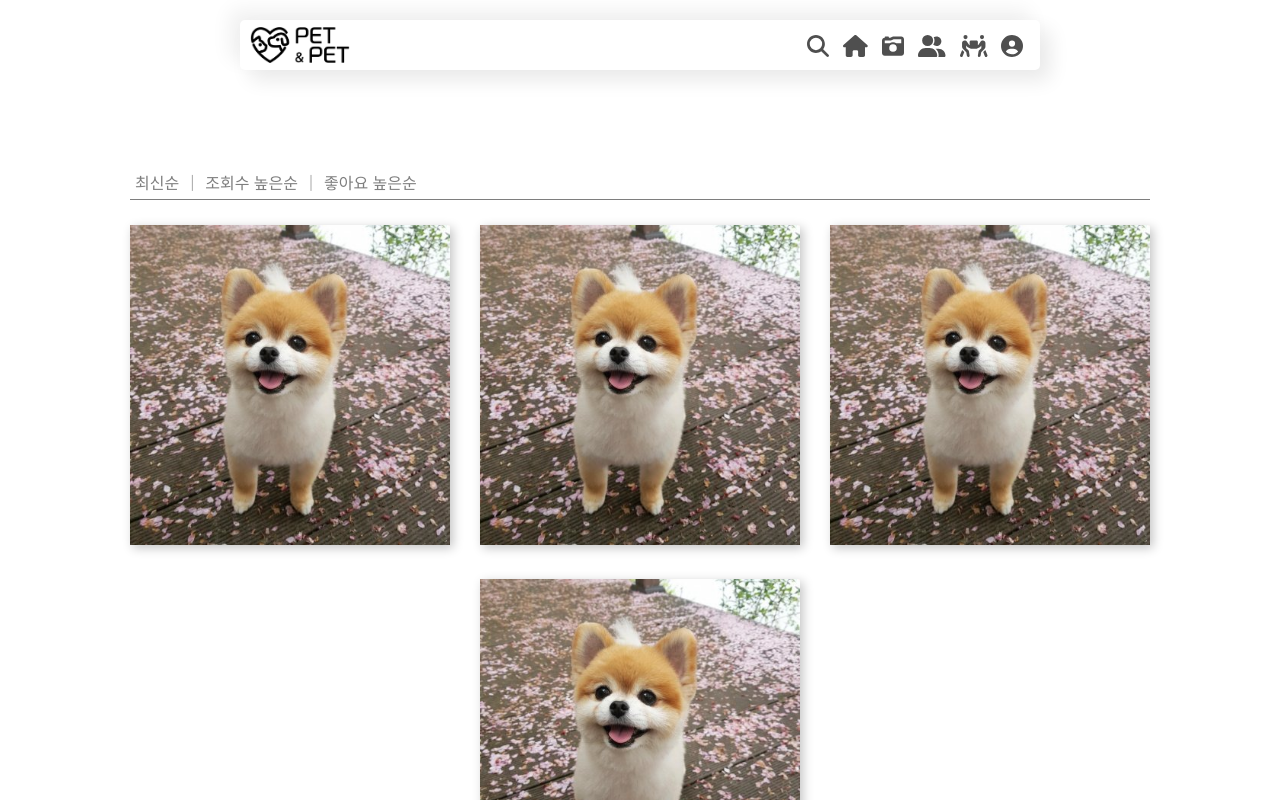
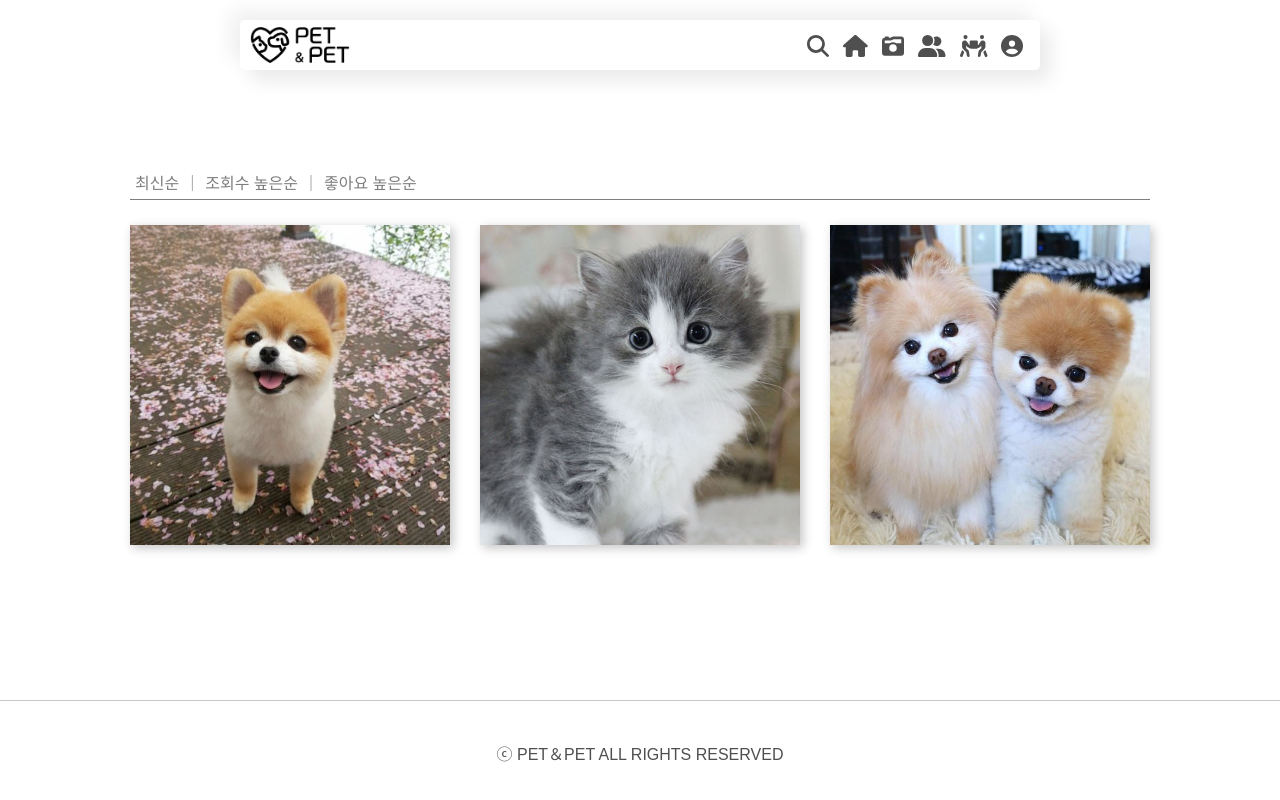
Before and after one commit to lee-goeun/final_project, a React (Create React App) app in the folder client/: page /postpage in a window 1280 px wide. Shown: the top 800 px of the page. Built offline with nearby package versions, Linux system fonts and the light colour scheme; a web font is replaced by a local one.

Commit message:
미니포스트, 댓글, 임시 data 적용

```diff
--- a/client/src/components/Post.css
+++ b/client/src/components/Post.css
@@ -30,6 +30,7 @@
 .like-count,
 .views-count {
   margin: 0 10px 0 20px;
+  font-size: 25px;
 }
 #big-heart-icon {
   color: red;
@@ -118,6 +119,9 @@
   cursor: pointer;
   font-size: 24px;
   transition: 0.3s;
+}
+#border-heart-btn:hover {
+  color: red;
 }
 #border-comment-btn:hover {
   color: #45e6f2;
@@ -230,7 +234,7 @@
 .mpimg-container img {
   width: 100%;
   height: 100%;
-  object-fit: contain;
+  object-fit: cover;
 }
 .content-container {
   position: relative;
--- a/client/src/components/Post.jsx
+++ b/client/src/components/Post.jsx
@@ -137,6 +137,7 @@ const PostContainer = () => {
           </div>
         </div>
       </div>
+
       {/* <FontAwesomeIcon icon={faX} id="modal-off-icon" title="창닫기" /> */}
     </>
   );
@@ -148,60 +149,119 @@ const MiniPostContainer = () => {
     setShowPostDetail(true);
     alert('포스트 자세히 보기');
   };
+
+  const [miniPost, setMiniPost] = useState({
+    post: [
+      {
+        id: 0,
+        img: 'img/img.jpg',
+        like: 22,
+        comment: 2,
+        views: 765,
+      },
+      {
+        id: 1,
+        img: 'img/cat.png',
+        like: 2222,
+        comment: 132,
+        views: 3865,
+      },
+      {
+        id: 2,
+        img: 'img/sam01.jpg',
+        like: 9822,
+        comment: 2132,
+        views: 33865,
+      },
+    ],
+  });
+
   return (
     <>
-      <div className="mini-post-container" onClick={clickPost}>
+      {miniPost.post.map((mPost) => (
+        <div key={mPost.id} className="mini-post-container" onClick={clickPost}>
           <div className="mpimg-container">
-          <img src={process.env.PUBLIC_URL + 'img/img.jpg'} />
+            <img
+              src={process.env.PUBLIC_URL + `${mPost.img}`}
+              alt="이미지 로딩 에러"
+            />
           </div>
           <div className="content-container">
             <span>
-            113
+              {mPost.like}
               <FontAwesomeIcon icon={borderHeart} id="border-heart-icon" />
             </span>
             <span>
-            2
+              {mPost.comment}
               <FontAwesomeIcon icon={borderComment} id="border-comment-icon" />
             </span>
             <span>
-            98
+              {mPost.views}
               <FontAwesomeIcon icon={borderEye} id="border-views-icon" />
             </span>
           </div>
         </div>
+      ))}
     </>
   );
 };
 
 const CommentContainer = () => {
+  const [comment, setCommnet] = useState({
+    comments: [
+      {
+        id: 0,
+        nick: '집사',
+        img: 'https://blog.kakaocdn.net/dn/btkVeS/btqFOXbMQbB/Uf5rey5lRoKKRStYNn5oVK/img.png',
+        date: '2022/02/10',
+        content: '고양이 진짜 이쁘네요 부러워용ㅠ',
+      },
+      {
+        id: 1,
+        nick: '고양이나만없어',
+        img: 'https://image.fnnews.com/resource/media/image/2021/04/21/202104211351203685_l.jpg',
+        date: '2022/02/12',
+        content: '고양이 무슨 종이에요?',
+      },
+      {
+        id: 2,
+        nick: '가나다라',
+        img: 'https://img.hankyung.com/photo/202103/20210323110008_60594ba899dab_1.jpg',
+        date: '2022/02/20',
+        content: '부럽다. 부럽다. 부럽다. 부럽다. 부럽다. 부럽다.',
+      },
+    ],
+  });
+
   return (
     <>
-      <div className="comment-container">
+      {comment.comments.map((com) => (
+        <div key={com.id} className="comment-container">
           <div className="cc01">
             <div className="cc01-img-container">
-            <img src={process.env.PUBLIC_URL + 'img/cam.jpg'} />
+              <img src={process.env.PUBLIC_URL + `${com.img}`} />
             </div>
           </div>
           <div className="cc02">
-          <h3>catman</h3>
-          <p>2022/02/21</p>
+            <h3>{com.nick}</h3>
+            <p>{com.date}</p>
           </div>
           <div className="cc03">
             <FontAwesomeIcon icon={faPen} id="edit-icon" title="수정하기" />
             <FontAwesomeIcon icon={faX} id="delete-icon" title="삭제하기" />
           </div>
           <div className="cc04">
-          <p>
-            와 너무 이뻐요 와 너무 이뻐요 와 너무 이뻐요 와 너무 이뻐요 와 너무
-            이뻐요 와 너무 이뻐요
-          </p>
+            <p>{com.content}</p>
           </div>
         </div>
+      ))}
     </>
   );
 };
 
 const PostBackground = () => {
+  const [posts, setPosts] = useState([]);
+
   return (
     <>
       <div className="post-background">
@@ -209,10 +269,14 @@ const PostBackground = () => {
           <span>최신순</span>｜<span>조회수 높은순</span>｜
           <span>좋아요 높은순</span>
         </div>
+
+        {/* <div>
+          {posts.map((post) => (
+            <PostItem key={post.id} post={post} />
+          ))}
+        </div> */}
+
         <div className="post-list">
-          <MiniPostContainer />
-          <MiniPostContainer />
-          <MiniPostContainer />
           <MiniPostContainer />
         </div>
       </div>
--- a/client/src/components/authentication/Join.jsx
+++ b/client/src/components/authentication/Join.jsx
@@ -6,6 +6,11 @@ import DaumPostHook from '../common/DaumPostHook';
 import styled from 'styled-components';
 
 const Join = () => {
+  const idInput = useRef();
+  useEffect(() => {
+    idInput.current.focus();
+  });
+
   const [userInfo, setUserInfo] = useState({
     address: '',
     zonecode: '',
@@ -146,6 +151,7 @@ const Join = () => {
           onChange={(e) => {
             setInputId(e.target.value);
           }}
+          ref={idInput}
         />
         <button onClick={clickDuplicateCheckBtn} className="duplicate-check">
           중복확인
--- a/client/src/pages/Home.jsx
+++ b/client/src/pages/Home.jsx
@@ -60,12 +60,8 @@ const Home = () => {
         <div className="main-body-div">
           <PostContainer />
           <div className="btn-wrapper">
-            <div className="left-btn-div">
-              <MoveLeftBtn />
-            </div>
-            <div className="right-btn-div">
-              <MoveRightBtn />
-            </div>
+            <div className="left-btn-div">{/* <MoveLeftBtn /> */}</div>
+            <div className="right-btn-div">{/* <MoveRightBtn /> */}</div>
           </div>
         </div>
       </MainPageFooterStyle>
@@ -91,7 +87,7 @@ const MoveBtnStyle = styled.div`
     height: 200px;
     overflow: hidden;
     box-shadow: 3px 3px 10px #7c7c7c;
-    border-radius: 20px;
+    border-radius: 10px;
     cursor: pointer;
     transition: 0.3s;
   }
```
Lines whose indentation alone changed are shown as unchanged.
